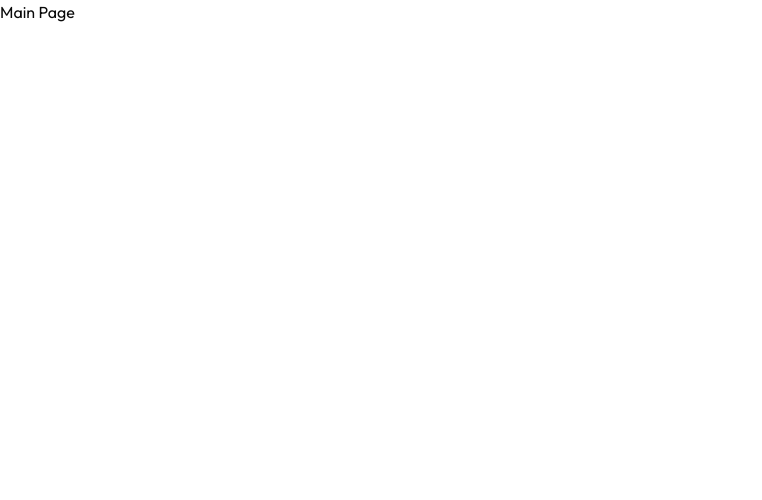
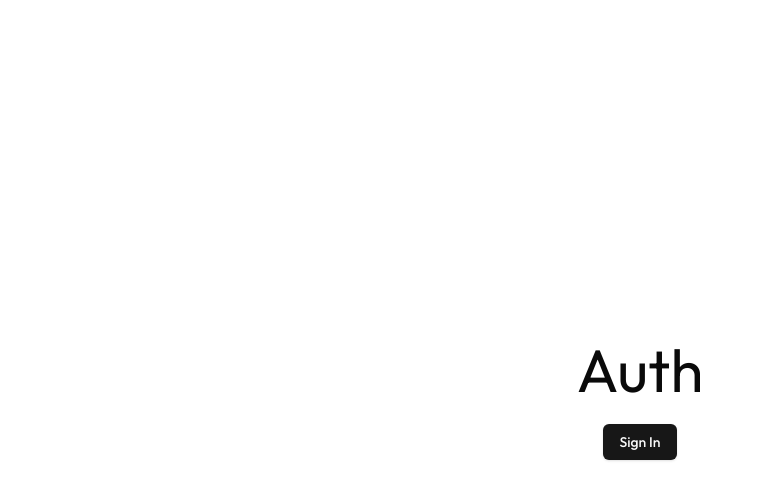
Before and after one commit to DahaoTang/nextjs-auth-server-action-template, a Next.js app: page / in a window 1280 px wide. Shown: the top 500 px of the page, without its empty margins (0-762 px from the left). Built offline with nearby package versions, Linux system fonts and the light colour scheme.

Commit message:
landing page signin button added

```diff
--- a/app/globals.css
+++ b/app/globals.css
@@ -1,6 +1,12 @@
 @tailwind base;
 @tailwind components;
 @tailwind utilities;
+
+html,
+body,
+:root {
+  height: 100%;
+}
 
 @layer base {
   :root {
--- a/app/page.tsx
+++ b/app/page.tsx
@@ -1,7 +1,17 @@
+import { LoginButton } from "@/components/auth/login-button";
+import { Button } from "@/components/ui/button";
+
 export default function Home() {
 	return (
-		<div>
-			<div>Main Page</div>
-		</div>
+		<main className="h-full flex flex-col items-center justify-center">
+			<div className="space-y-6 text-center">
+				<div className="text-6xl">Auth</div>
+				<div>
+					<LoginButton>
+						<Button>Sign In</Button>
+					</LoginButton>
+				</div>
+			</div>
+		</main>
 	);
 }
--- /dev/null
+++ b/components/auth/login-button.tsx
@@ -0,0 +1,30 @@
+"use client";
+
+import { useRouter } from "next/navigation";
+
+interface LoginButtonProps {
+	children: React.ReactNode;
+	mode?: "modal" | "redirect";
+	asChild?: boolean;
+}
+
+export const LoginButton = ({
+	children,
+	mode = "redirect",
+	asChild,
+}: LoginButtonProps) => {
+	const router = useRouter();
+	const onClick = () => {
+		router.push("/auth/login");
+	};
+
+	if (mode == "modal") {
+		return <span>TODO: Implement modal</span>;
+	}
+
+	return (
+		<span className="cursor-pointer" onClick={onClick}>
+			{children}
+		</span>
+	);
+};
--- /dev/null
+++ b/components/ui/button.tsx
@@ -0,0 +1,57 @@
+import * as React from "react"
+import { Slot } from "@radix-ui/react-slot"
+import { cva, type VariantProps } from "class-variance-authority"
+
+import { cn } from "@/lib/utils"
+
+const buttonVariants = cva(
+  "inline-flex items-center justify-center whitespace-nowrap rounded-md text-sm font-medium transition-colors focus-visible:outline-none focus-visible:ring-1 focus-visible:ring-ring disabled:pointer-events-none disabled:opacity-50",
+  {
+    variants: {
+      variant: {
+        default:
+          "bg-primary text-primary-foreground shadow hover:bg-primary/90",
+        destructive:
+          "bg-destructive text-destructive-foreground shadow-sm hover:bg-destructive/90",
+        outline:
+          "border border-input bg-background shadow-sm hover:bg-accent hover:text-accent-foreground",
+        secondary:
+          "bg-secondary text-secondary-foreground shadow-sm hover:bg-secondary/80",
+        ghost: "hover:bg-accent hover:text-accent-foreground",
+        link: "text-primary underline-offset-4 hover:underline",
+      },
+      size: {
+        default: "h-9 px-4 py-2",
+        sm: "h-8 rounded-md px-3 text-xs",
+        lg: "h-10 rounded-md px-8",
+        icon: "h-9 w-9",
+      },
+    },
+    defaultVariants: {
+      variant: "default",
+      size: "default",
+    },
+  }
+)
+
+export interface ButtonProps
+  extends React.ButtonHTMLAttributes<HTMLButtonElement>,
+    VariantProps<typeof buttonVariants> {
+  asChild?: boolean
+}
+
+const Button = React.forwardRef<HTMLButtonElement, ButtonProps>(
+  ({ className, variant, size, asChild = false, ...props }, ref) => {
+    const Comp = asChild ? Slot : "button"
+    return (
+      <Comp
+        className={cn(buttonVariants({ variant, size, className }))}
+        ref={ref}
+        {...props}
+      />
+    )
+  }
+)
+Button.displayName = "Button"
+
+export { Button, buttonVariants }
--- a/package.json
+++ b/package.json
@@ -10,6 +10,7 @@
   },
   "dependencies": {
     "@radix-ui/react-icons": "^1.3.0",
+    "@radix-ui/react-slot": "^1.0.2",
     "class-variance-authority": "^0.7.0",
     "clsx": "^2.1.0",
     "next": "14.0.4",
```
Also changed, not shown: 1 other file (tests, documents, lock files or other folders).
